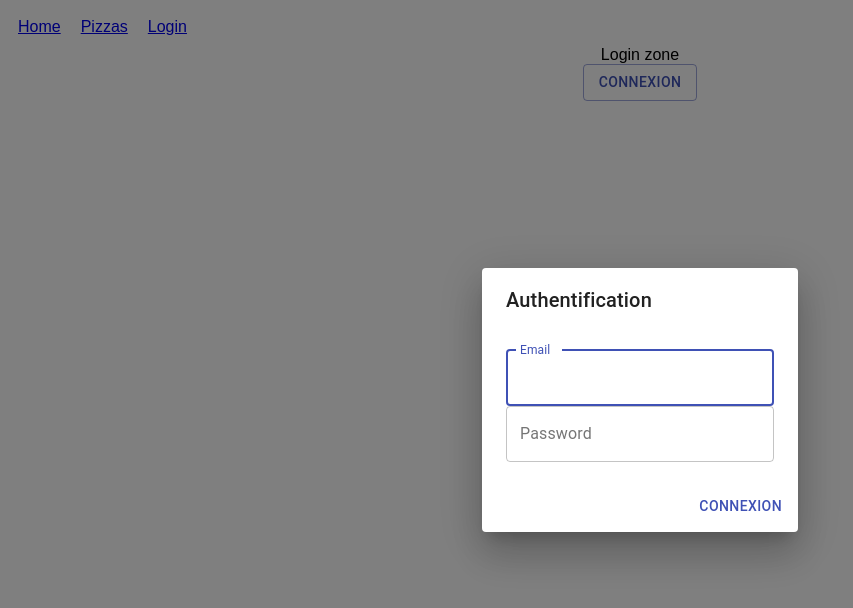
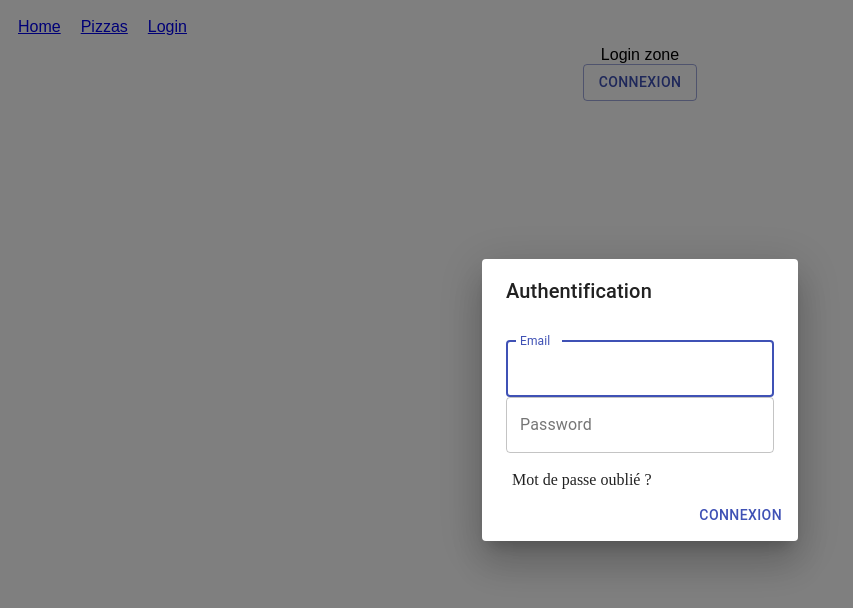
Before and after one commit to LockyBounty/pizzaawoo, a React (Create React App) app: page /login in a window 1280 px wide. Both pictures are taken after a click on the button "CONNEXION". Shown: the top 608 px of the page, without its empty margins (0-853 px from the left). Built offline with nearby package versions, Linux system fonts and the light colour scheme.

Commit message:
Fixed - login box

```diff
--- a/src/login/Login.tsx
+++ b/src/login/Login.tsx
@@ -107,6 +107,7 @@ function Login() {
               />
             </FormControl>
           </DialogContent>
+          <div className="forgotten-password">Mot de passe oublié ?</div>
           <DialogActions>
             <Button onClick={handleClose} color="primary">
               Connexion
--- a/src/styles.css
+++ b/src/styles.css
@@ -61,6 +61,9 @@ ul {
   align-items: center;
   text-align: center;
   height: 40px !important;
+}
+.forgotten-password {
+  padding-left: 30px;
 }
 
 /*******************HEADER********************/
```
